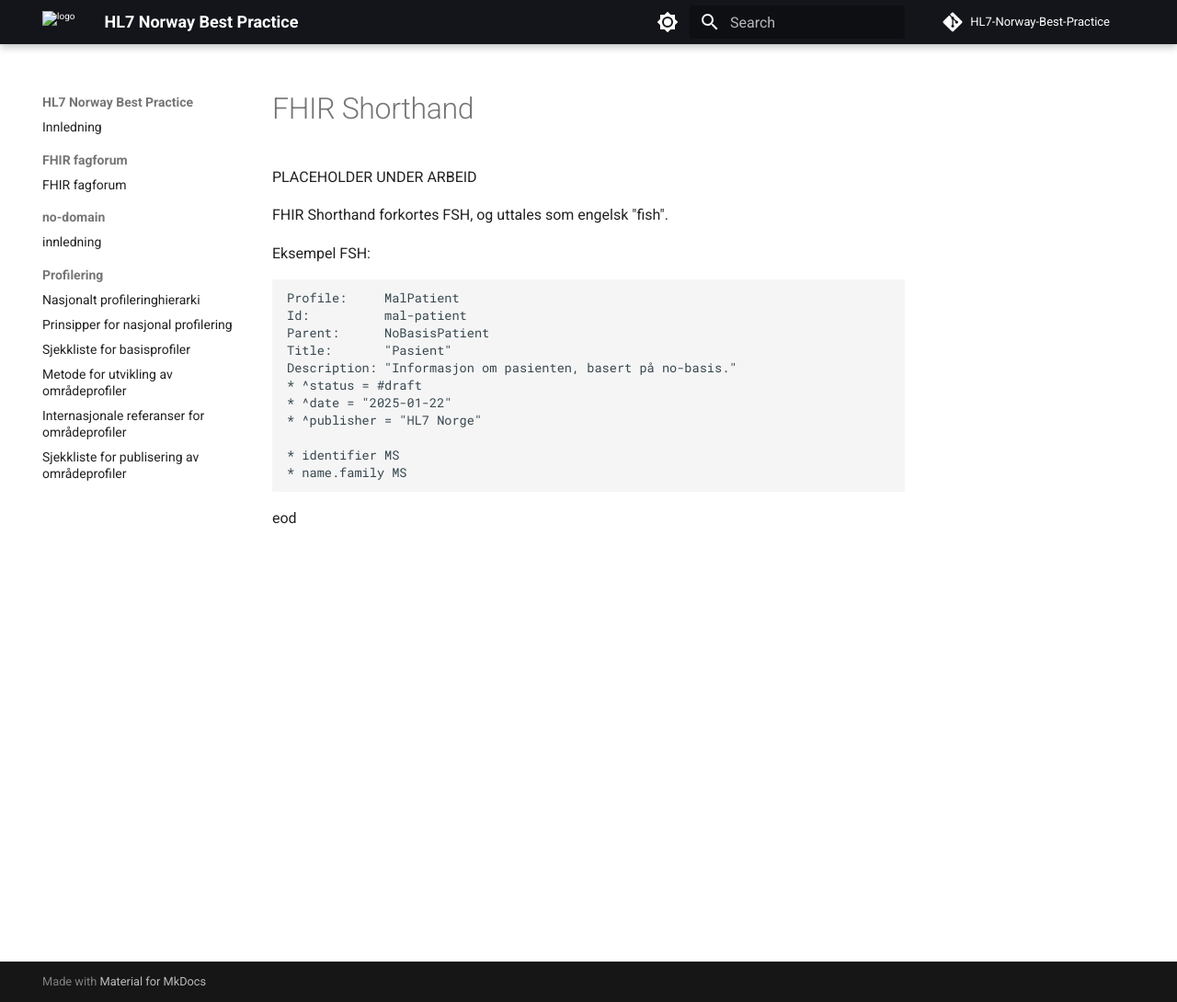
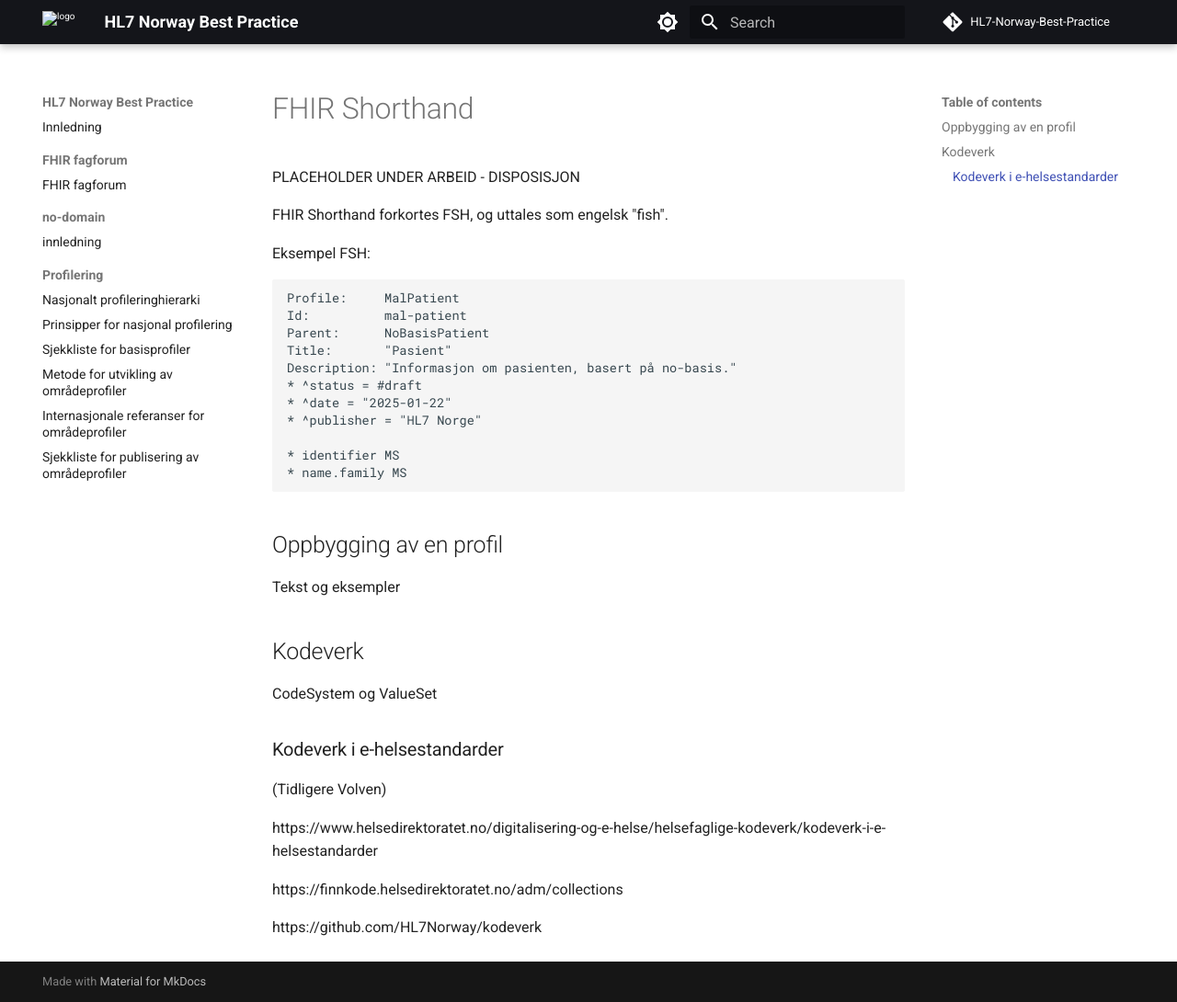
Before and after one commit to HL7Norway/best-practice, an MkDocs documentation site: the page built from docs/IG-og-dokumentasjon/fsh.md, in a window 1280 px wide and 1090 px high. Shown: the whole window at 92% size. Built offline with MkDocs 1.6.1 and Material for MkDocs 9.7.7, drawn with Linux system fonts in a browser that asks for light colours; comment, search, counter and statistics services are not loaded.

Commit message:
Expand FSH documentation with outline and resources
Added a disposition for the FSH documentation, including sections on profile structure, code systems, and value sets. Included relevant links to e-health code systems and resources for further reference.

```diff
--- a/docs/IG-og-dokumentasjon/fsh.md
+++ b/docs/IG-og-dokumentasjon/fsh.md
@@ -7,7 +7,7 @@ parent: IG og Dokumentasjon
 
 # FHIR Shorthand
 
-PLACEHOLDER UNDER ARBEID
+PLACEHOLDER UNDER ARBEID - DISPOSISJON
 
 FHIR Shorthand forkortes FSH, og uttales som engelsk "fish".
 
@@ -27,4 +27,20 @@ Description: "Informasjon om pasienten, basert på no-basis."
 * name.family MS
 ~~~
 
-eod
+## Oppbygging av en profil
+
+Tekst og eksempler
+
+## Kodeverk
+
+CodeSystem og ValueSet
+
+### Kodeverk i e-helsestandarder
+
+(Tidligere Volven)
+
+https://www.helsedirektoratet.no/digitalisering-og-e-helse/helsefaglige-kodeverk/kodeverk-i-e-helsestandarder
+
+https://finnkode.helsedirektoratet.no/adm/collections
+
+https://github.com/HL7Norway/kodeverk
```
